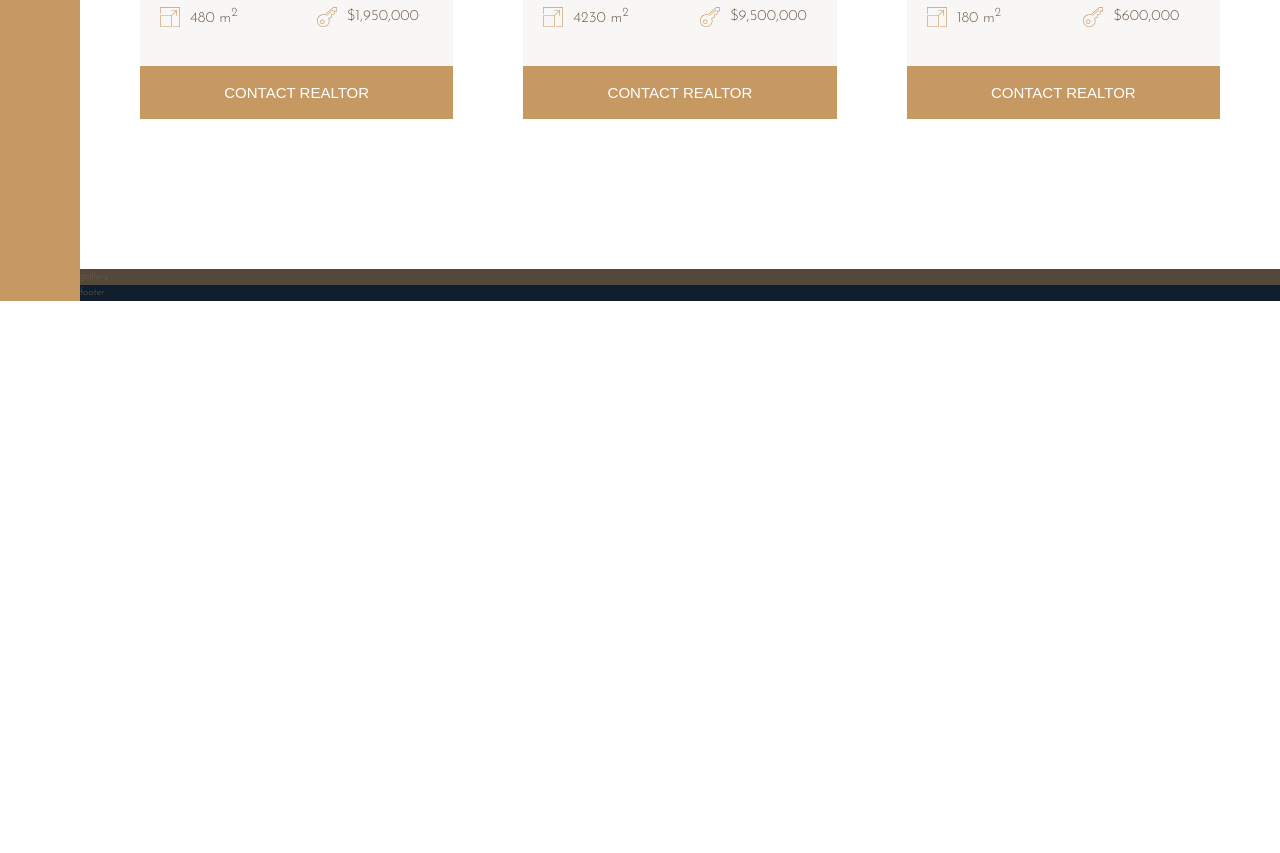
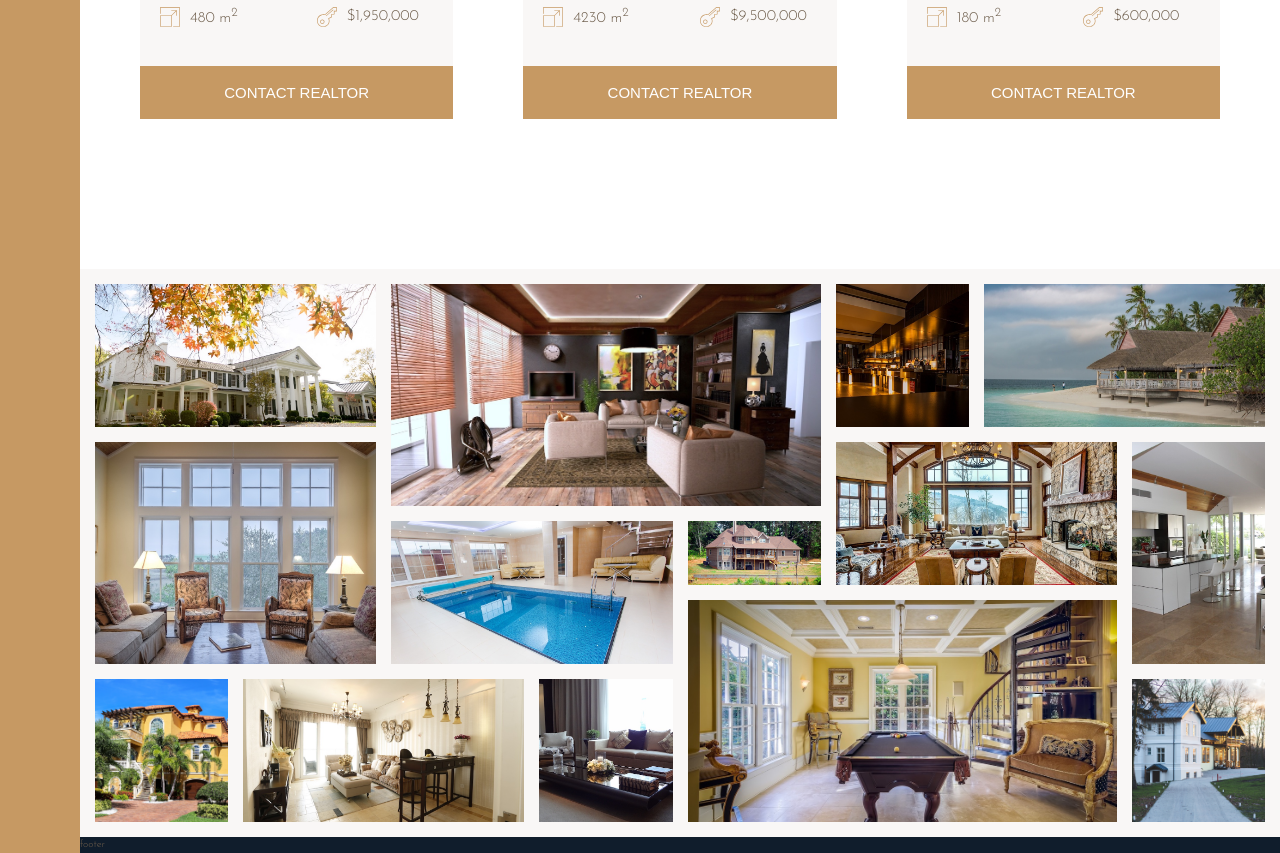
Before and after one commit to Abdulmannankhann/nexter, a website: page index.html in a window 1280 px wide. Shown: the part 2688-3541 px from the top of the page. Before the commit the page ends 2989 px from the top, so only its background shows below. Drawn offline with Linux system fonts and the light colour scheme.

Commit message:
build gallery section using grid

```diff
--- a/index.html
+++ b/index.html
@@ -315,7 +315,83 @@
       </div>
     </section>
 
-    <section class="gallery">gallery</section>
+    <section class="gallery">
+      <figure class="gallery__item gallery__item--1">
+        <img src="img/gal-1.jpeg" alt="Gallery image 1" class="gallery__img" />
+      </figure>
+
+      <figure class="gallery__item gallery__item--2">
+        <img src="img/gal-2.jpeg" alt="Gallery image 2" class="gallery__img" />
+      </figure>
+
+      <figure class="gallery__item gallery__item--3">
+        <img src="img/gal-3.jpeg" alt="Gallery image 3" class="gallery__img" />
+      </figure>
+
+      <figure class="gallery__item gallery__item--4">
+        <img src="img/gal-4.jpeg" alt="Gallery image 4" class="gallery__img" />
+      </figure>
+
+      <figure class="gallery__item gallery__item--5">
+        <img src="img/gal-5.jpeg" alt="Gallery image 5" class="gallery__img" />
+      </figure>
+
+      <figure class="gallery__item gallery__item--6">
+        <img src="img/gal-6.jpeg" alt="Gallery image 6" class="gallery__img" />
+      </figure>
+
+      <figure class="gallery__item gallery__item--7">
+        <img src="img/gal-7.jpeg" alt="Gallery image 7" class="gallery__img" />
+      </figure>
+
+      <figure class="gallery__item gallery__item--8">
+        <img src="img/gal-8.jpeg" alt="Gallery image 8" class="gallery__img" />
+      </figure>
+
+      <figure class="gallery__item gallery__item--9">
+        <img src="img/gal-9.jpeg" alt="Gallery image 9" class="gallery__img" />
+      </figure>
+
+      <figure class="gallery__item gallery__item--10">
+        <img
+          src="img/gal-10.jpeg"
+          alt="Gallery image 10"
+          class="gallery__img"
+        />
+      </figure>
+
+      <figure class="gallery__item gallery__item--11">
+        <img
+          src="img/gal-11.jpeg"
+          alt="Gallery image 11"
+          class="gallery__img"
+        />
+      </figure>
+
+      <figure class="gallery__item gallery__item--12">
+        <img
+          src="img/gal-12.jpeg"
+          alt="Gallery image 12"
+          class="gallery__img"
+        />
+      </figure>
+
+      <figure class="gallery__item gallery__item--13">
+        <img
+          src="img/gal-13.jpeg"
+          alt="Gallery image 13"
+          class="gallery__img"
+        />
+      </figure>
+
+      <figure class="gallery__item gallery__item--14">
+        <img
+          src="img/gal-14.jpeg"
+          alt="Gallery image 14"
+          class="gallery__img"
+        />
+      </figure>
+    </section>
 
     <footer class="footer">footer</footer>
   </body>
--- a/sass/_gallery.scss
+++ b/sass/_gallery.scss
@@ -1,4 +1,88 @@
 .gallery {
-  background-color: $color-grey-dark-1;
+  background-color: $color-grey-light-1;
   grid-column: full-start / full-end;
+
+  display: grid;
+  grid-template-columns: repeat(8, 1fr);
+  grid-template-rows: repeat(7, 5vw);
+  grid-gap: 1.5rem;
+  padding: 1.5rem;
+
+  &__item {
+    &--1 {
+      grid-row: 1 / span 2;
+      grid-column: 1 / span 2;
+    }
+
+    &--2 {
+      grid-column: 3 / span 3;
+      grid-row: 1 / span 3;
+    }
+
+    &--3 {
+      grid-column: 6 / span 1;
+      grid-row: 1 / span 2;
+    }
+
+    &--4 {
+      grid-column: 7 / span 2;
+      grid-row: 1 / span 2;
+    }
+
+    &--5 {
+      grid-column: 1 / span 2;
+      grid-row: 3 / span 3;
+    }
+
+    &--6 {
+      grid-column: 3 / span 2;
+      grid-row: 4 / span 2;
+    }
+
+    &--7 {
+      grid-column: 5 / 6;
+      grid-row: 4 / 5;
+    }
+    &--8 {
+      grid-column: 6 / span 2;
+      grid-row: 3 / span 2;
+    }
+
+    &--9 {
+      grid-column: 8 / 9;
+      grid-row: 3 / span 3;
+    }
+
+	&--10{
+		grid-column: 1 / 2;
+		grid-row: 6 / span 2;
+	}
+
+	&--11{
+		grid-column: 2 / span 2;
+		grid-row: 6 / span 2;
+	}
+
+	&--12{
+		grid-column: 4 / 5;
+		grid-row: 6 / span 2;
+	}
+
+	&--13{
+		grid-column: 5 / span 3;
+		grid-row: 5 / span 3;
+	}
+
+	&--14{
+		grid-column: 8 / 9;
+		grid-row: 6 / span 2;
+	}
+  }
+
+  &__img {
+    width: 100%;
+    height: 100%;
+    object-fit: cover;
+    display: block;
+  }
 }
```
Also changed, not shown: css/style.css, 1 other file.
